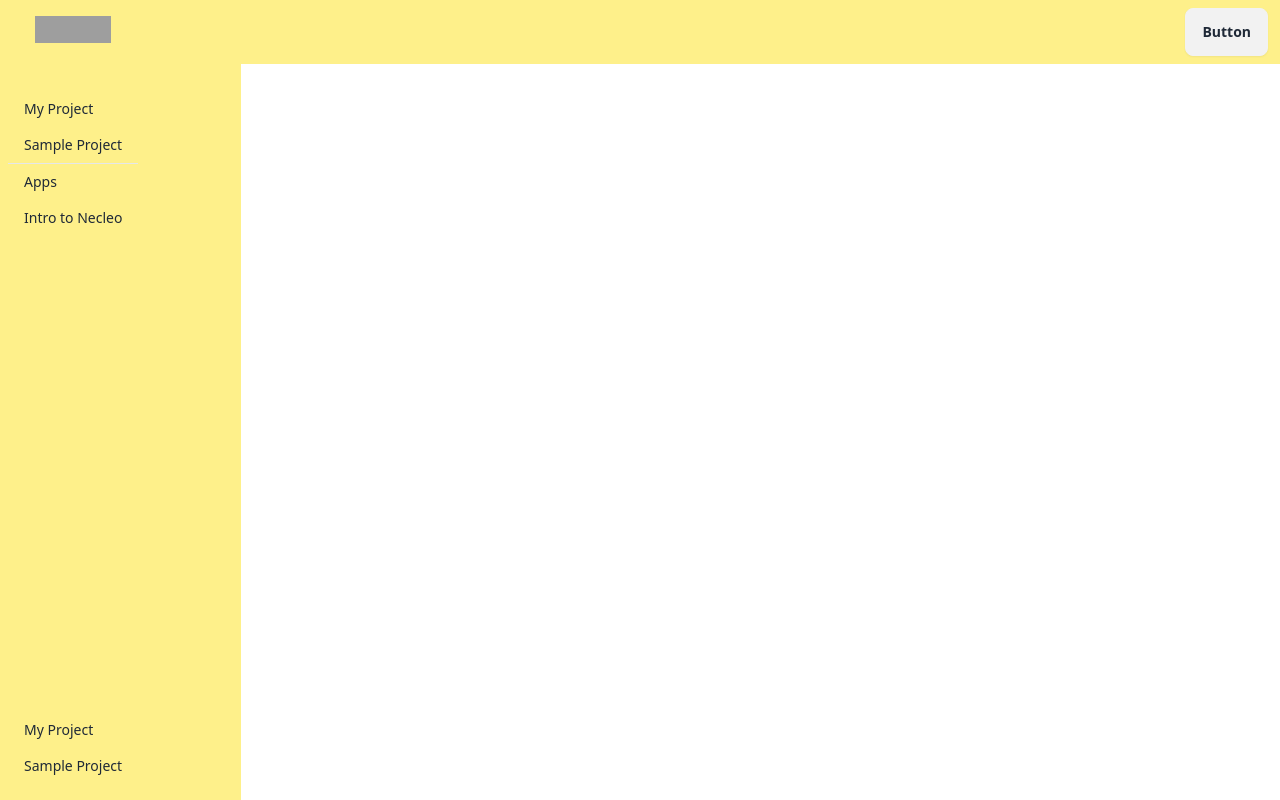
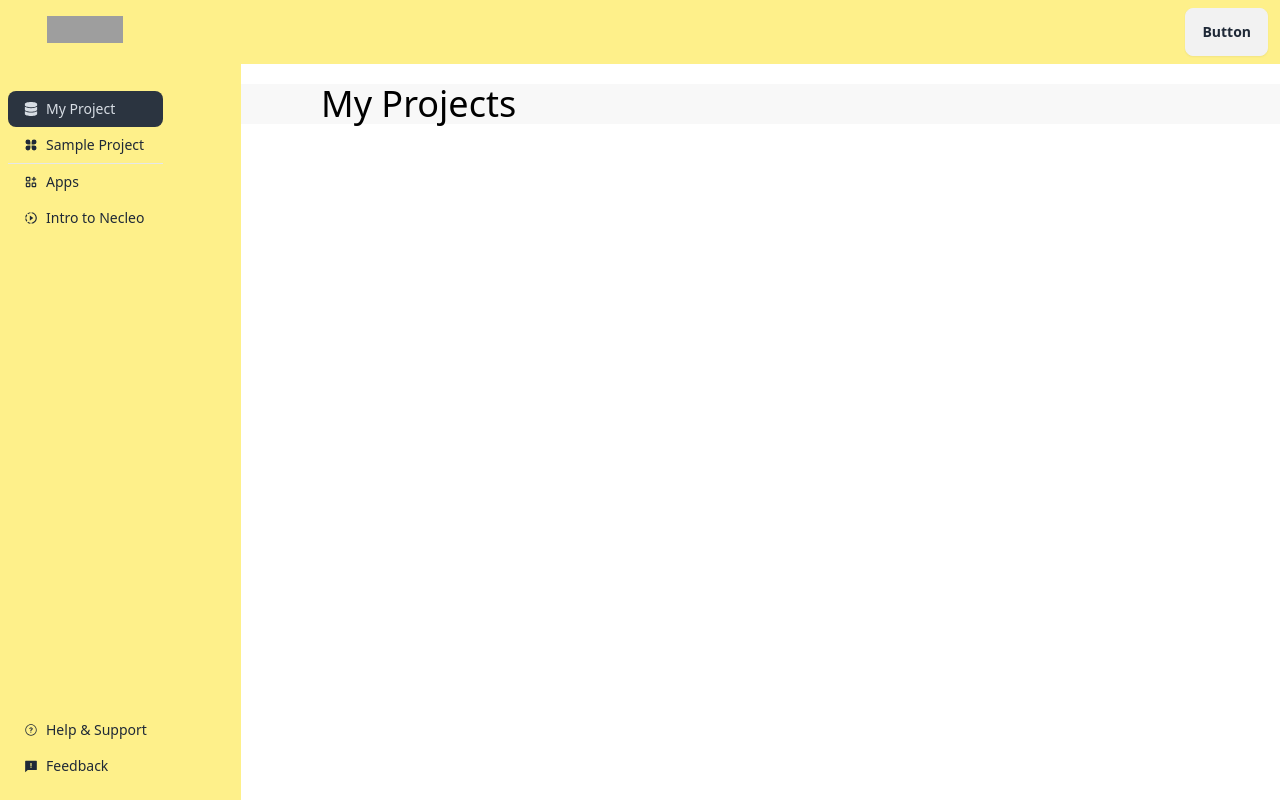
Before and after one commit to turzacse/Project-Builder-Client, a React (Vite) app: page / in a window 1280 px wide. Built offline with nearby package versions, Linux system fonts and the light colour scheme; grey boxes are pictures that could not be loaded.

Commit message:
dashboar project setup as well as route

```diff
--- a/package.json
+++ b/package.json
@@ -14,6 +14,7 @@
     "match-sorter": "^6.3.1",
     "react": "^18.2.0",
     "react-dom": "^18.2.0",
+    "react-icons": "^4.12.0",
     "react-router-dom": "^6.21.1",
     "sort-by": "^1.2.0"
   },
--- a/src/Components/Shared/Sideber.jsx
+++ b/src/Components/Shared/Sideber.jsx
@@ -1,5 +1,12 @@
 import React from 'react';
 import { NavLink } from 'react-router-dom';
+import { FaDatabase } from "react-icons/fa";
+import { TbApps } from "react-icons/tb";
+import { RiAppsFill } from "react-icons/ri";
+import { MdSlowMotionVideo } from "react-icons/md";
+import { IoIosHelpCircleOutline } from "react-icons/io";
+import { RiFeedbackFill } from "react-icons/ri";
+
 //bg-[#FFF]
 const Sideber = () => {
 
@@ -15,16 +22,16 @@ const Sideber = () => {
 
                 <div>
                 <img className='h-[27px] w-[76px] mx-auto mb-12' src="https://i.ibb.co/SVSSJTB/logo.png" alt="" />
-                    <li><NavLink to='/dashboard/book'>My Project</NavLink></li>
-                    <li><NavLink to='/dashboard/myparcel'>Sample Project</NavLink></li>
+                    <li><NavLink to='/'><FaDatabase /> My Project</NavLink></li>
+                    <li><NavLink to='/dashboard/myparcel'><RiAppsFill /> Sample Project</NavLink></li>
                     <hr />
-                    <li><NavLink to='/dashboard/profile'>Apps</NavLink></li>
-                    <li><NavLink to='/dashboard/profile'>Intro to Necleo</NavLink></li>
+                    <li><NavLink to='/dashboard/profile'><TbApps /> Apps</NavLink></li>
+                    <li><NavLink to='/dashboard/profile'><MdSlowMotionVideo /> Intro to Necleo</NavLink></li>
                 </div>
 
                 <div className=''>
-                    <li><NavLink to='/dashboard/book'>My Project</NavLink></li>
-                    <li><NavLink to='/dashboard/myparcel'>Sample Project</NavLink></li>
+                    <li><NavLink to='/dashboard/book'><IoIosHelpCircleOutline /> Help & Support</NavLink></li>
+                    <li><NavLink to='/dashboard/myparcel'><RiFeedbackFill /> Feedback</NavLink></li>
                 </div>
             </ul>
 
--- /dev/null
+++ b/src/Pages/Projects/Project.jsx
@@ -0,0 +1,12 @@
+import React from 'react';
+
+const Project = () => {
+    return (
+        <div className='my-5 mx-20'>
+            <h2 className='text-black text-4xl font-normal'>My Projects</h2>
+
+        </div>
+    );
+};
+
+export default Project;
```
Also changed, not shown: src/main.jsx (+7 -0 lines), 1 other file (tests, documents, lock files or other folders).
